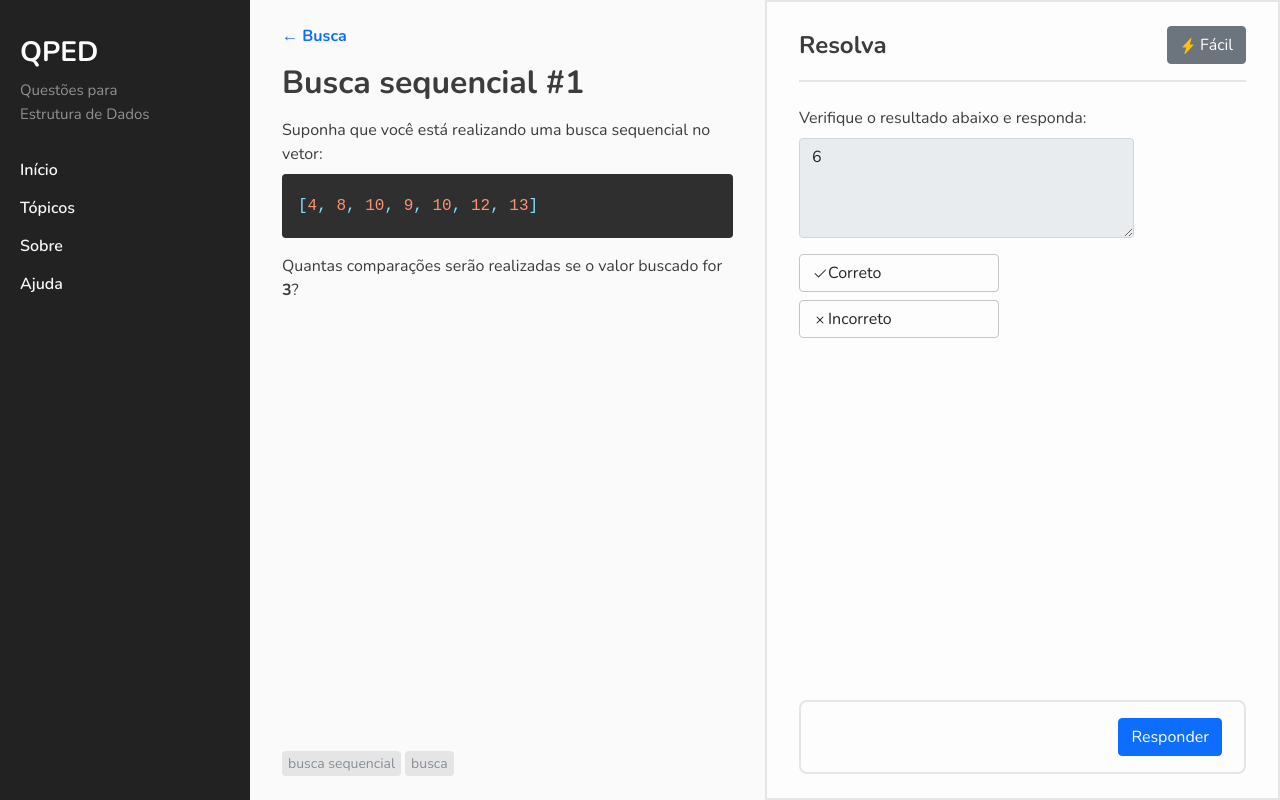
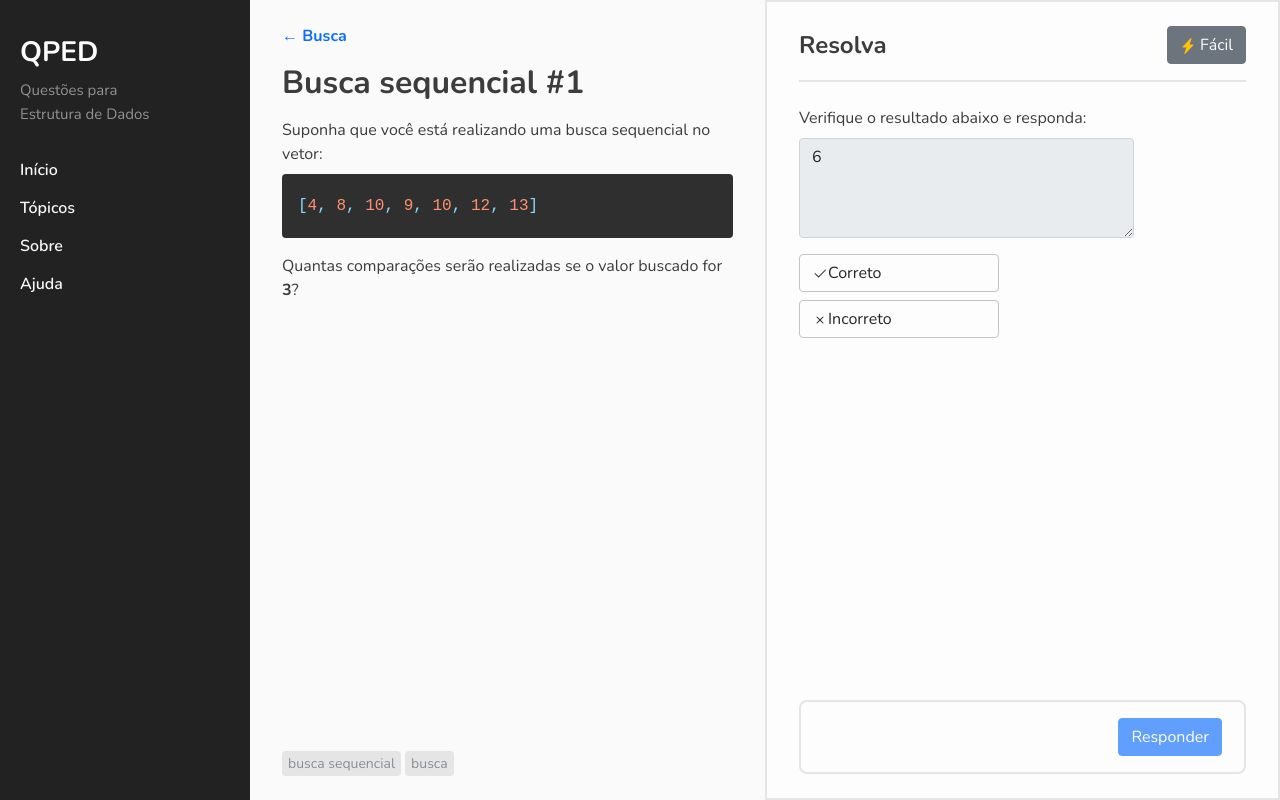
Before and after one commit to utfpr-qped/qped, a React (Create React App) app: page /topics/busca/busca-1 in a window 1280 px wide. Built offline with nearby package versions, Linux system fonts and the light colour scheme; the HTML template or start-up script is replaced by a standard one.

Commit message:
fix: answer button is active on certain conditions

```diff
--- a/src/components/QuestionActions/index.js
+++ b/src/components/QuestionActions/index.js
@@ -1,13 +1,19 @@
 import "./index.css";
 
-export const Default = ({ handleQuestionAnswered }) => {
+export const Default = ({ handleQuestionAnswered, isAnswerable }) => {
   return (
     <div className="container-actions default">
       {/* Text and Answer */}
       {/* <...> */}
 
       {/* Buttons */}
-      <button className="btn btn-primary" onClick={() => { handleQuestionAnswered() }}>Responder</button>
+      <button
+        className="btn btn-primary"
+        onClick={() => { handleQuestionAnswered() }}
+        disabled={!isAnswerable}
+      >
+        Responder
+      </button>
     </div>
   )
 }
--- a/src/view/ViewQuestion/index.js
+++ b/src/view/ViewQuestion/index.js
@@ -42,6 +42,8 @@ const ViewQuestion = ({ match }) => {
 
     if (shouldLoadQuestion) {
       setShouldLoadQuestion(false)
+
+      setUserInput('')// clear user input
 
       let subject = match.params.subject
       let idQuestion = match.params.idQuestion
@@ -235,7 +237,10 @@ const ViewQuestion = ({ match }) => {
               handleNextQuestion={handleNextQuestion}
             />
           ) : (
-            <Default handleQuestionAnswered={handleQuestionAnswered} />
+            <Default
+              handleQuestionAnswered={handleQuestionAnswered}
+              isAnswerable={userInput ? true : false}
+            />
           )}
         </div>
       </div>
```
